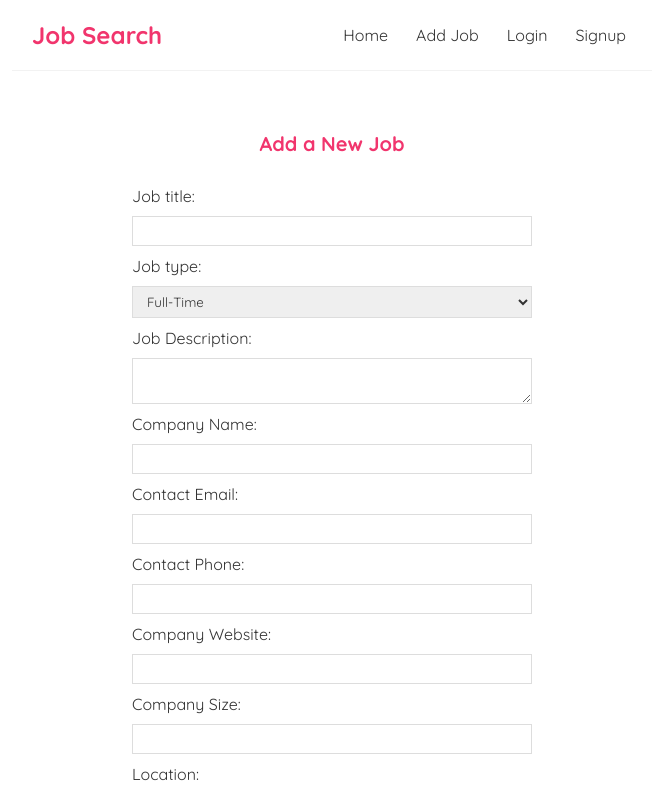
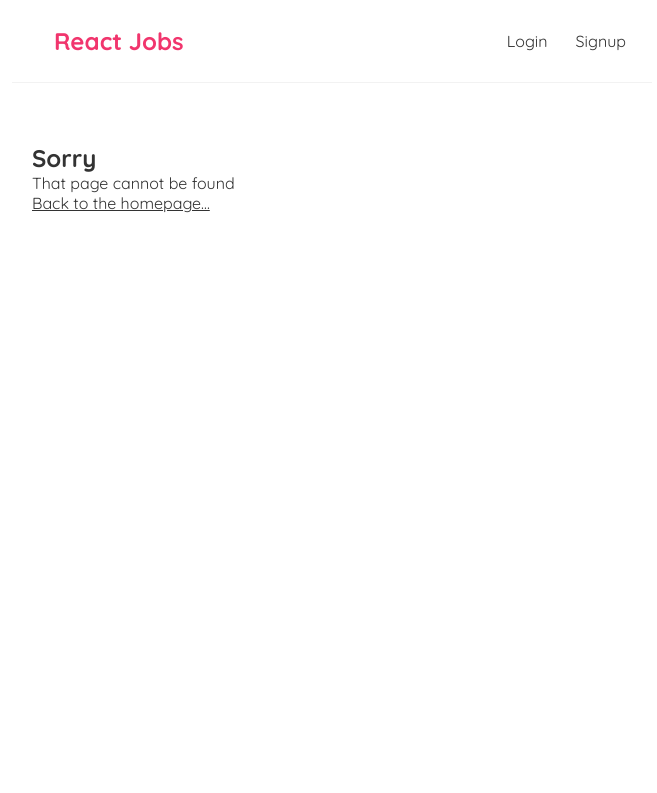
Before and after one commit to vernere/cm3, a React (Vite) app in the folder frontend/: page /add-job in a window 1280 px wide. Shown: the top 793 px of the page, without its empty margins (308-965 px from the left). Built offline with nearby package versions, Linux system fonts and the light colour scheme.

Commit message:
Fixes to merge

```diff
--- a/frontend/src/App.jsx
+++ b/frontend/src/App.jsx
@@ -1,36 +1,64 @@
-import { BrowserRouter, Routes, Route } from "react-router-dom";
+import { BrowserRouter, Routes, Route, Navigate } from "react-router-dom";
+import { useState } from "react";
 
 // pages & components
+import Navbar from "./components/Navbar";
 import Home from "./pages/HomePage";
 import AddJobPage from "./pages/AddJobPage";
-import Navbar from "./components/Navbar";
-//import LoginPage from  "./pages/LoginPage";
-//import SignupPage from   "./pages/SignupPage";
-import NotFoundPage from "./pages/NotFoundPage"
-import Login from "./pages/login";
+import JobPage from "./pages/JobPage";
+import EditJobPage from "./pages/EditJobPage";
+import NotFoundPage from "./pages/NotFoundPage";
+import Login from "./pages/Login";
 import Signup from "./pages/Signup";
-import JobPage from "./pages/JobPage";
-
 
 const App = () => {
+  const [isAuthenticated, setIsAuthenticated] = useState(() => {
+    const user = JSON.parse(localStorage.getItem("user"));
+    return user && user.token ? true : false;
+  });
 
   return (
     <div className="App">
       <BrowserRouter>
-          <Navbar />
+        <Navbar isAuthenticated={isAuthenticated} setIsAuthenticated={setIsAuthenticated} />
         <div className="content">
           <Routes>
             <Route path="/" element={<Home />} />
-              <Route path="/add-job" element={<AddJobPage />} />
-              <Route path="/jobs/:id" element={<JobPage />} />
-              <Route path="/login" element={<Login />} />
-              <Route path="/signup" element={<Signup />} />
-              <Route path='*' element={<NotFoundPage />} />
+            <Route path="/jobs/:id" element={<JobPage isAuthenticated={isAuthenticated} />} />
+            <Route
+              path="/jobs/add-job"
+              element={isAuthenticated ? <AddJobPage /> : <Navigate to="/signup" />}
+            />
+            <Route
+              path="/edit-job/:id"
+              element={isAuthenticated ? <EditJobPage /> : <Navigate to="/signup" />}
+            />
+            <Route
+              path="/signup"
+              element={
+                isAuthenticated ? (
+                  <Navigate to="/" />
+                ) : (
+                  <Signup setIsAuthenticated={setIsAuthenticated} />
+                )
+              }
+            />
+            <Route
+              path="/login"
+              element={
+                isAuthenticated ? (
+                  <Navigate to="/" />
+                ) : (
+                  <Login setIsAuthenticated={setIsAuthenticated} />
+                )
+              }
+            />
+            <Route path="*" element={<NotFoundPage />} />
           </Routes>
         </div>
       </BrowserRouter>
     </div>
   );
-  }
+};
 
 export default App;
--- a/frontend/src/components/Navbar.jsx
+++ b/frontend/src/components/Navbar.jsx
@@ -1,15 +1,33 @@
-const Navbar = () => {
+import { Link } from "react-router-dom";
+
+const Navbar = ({ isAuthenticated, setIsAuthenticated }) => {
+  const handleClick = (e) => {
+    setIsAuthenticated(false);
+    localStorage.removeItem("user");
+  };
+
   return (
     <nav className="navbar">
-      <h1>Job Search</h1>
+      <Link to="/">
+        <h1>React Jobs</h1>
+      </Link>
       <div className="links">
-        <a href="/">Home</a>
-        <a href="/add-job">Add Job</a>
-        <a href="/login">Login</a>
-        <a href="/signup">Signup</a>
+        {isAuthenticated && (
+          <div>
+            <Link to="/jobs/add-job">Add Job</Link>
+            <span>{JSON.parse(localStorage.getItem("user")).email}</span>
+            <button onClick={handleClick}>Log out</button>
+          </div>
+        )}
+        {!isAuthenticated && (
+          <div>
+            <Link to="/login">Login</Link>
+            <Link to="/signup">Signup</Link>
+          </div>
+        )}
       </div>
     </nav>
   );
-}
+};
 
 export default Navbar;
--- a/frontend/src/pages/AddJobPage.jsx
+++ b/frontend/src/pages/AddJobPage.jsx
@@ -17,15 +17,11 @@
   const [requirements, setRequirements] = useState("");
 
   const navigate = useNavigate();
-
-  const getToken = () => {
-    // Replace this with your actual method of getting the token
-    return localStorage.getItem("token");
-  };
+  const user = JSON.parse(localStorage.getItem("user"));
+  const token = user ? user.token : null;
 
   const addJob = async (newJob) => {
     try {
-      const token = getToken();
       console.log("Adding job:", newJob);
       const res = await fetch("/api/jobs", {
         method: "POST",
--- a/frontend/src/pages/EditJobPage.jsx
+++ b/frontend/src/pages/EditJobPage.jsx
@@ -53,7 +53,11 @@
   useEffect(() => {
     const fetchJob = async () => {
       try {
-        const res = await fetch(`/api/jobs/${id}`);
+        const res = await fetch(`/api/jobs/${id}`, {
+          headers: {
+            Authorization: `Bearer ${token}`,
+          },
+        });
         if (!res.ok) {
           throw new Error("Network response was not ok");
         }
@@ -85,7 +89,7 @@
     };
 
     fetchJob();
-  }, [id]);
+  }, [id, token]);
 
   // Handle form submission
   const submitForm = async (e) => {
--- a/frontend/src/pages/JobPage.jsx
+++ b/frontend/src/pages/JobPage.jsx
@@ -33,7 +33,11 @@
   useEffect(() => {
     const fetchJob = async () => {
       try {
-        const res = await fetch(`/api/jobs/${id}`);
+        const res = await fetch(`/api/jobs/${id}`, {
+          headers: {
+            Authorization: `Bearer ${token}`,
+          },
+        });
         if (!res.ok) {
           throw new Error("Network response was not ok");
         }
@@ -47,7 +51,7 @@
     };
 
     fetchJob();
-  }, [id]);
+  }, [id, token]);
 
   const onDeleteClick = (jobId) => {
     const confirm = window.confirm(
```
Also changed, not shown: 1 other file (tests, documents, lock files or other folders). Lines whose indentation alone changed are shown as unchanged.
